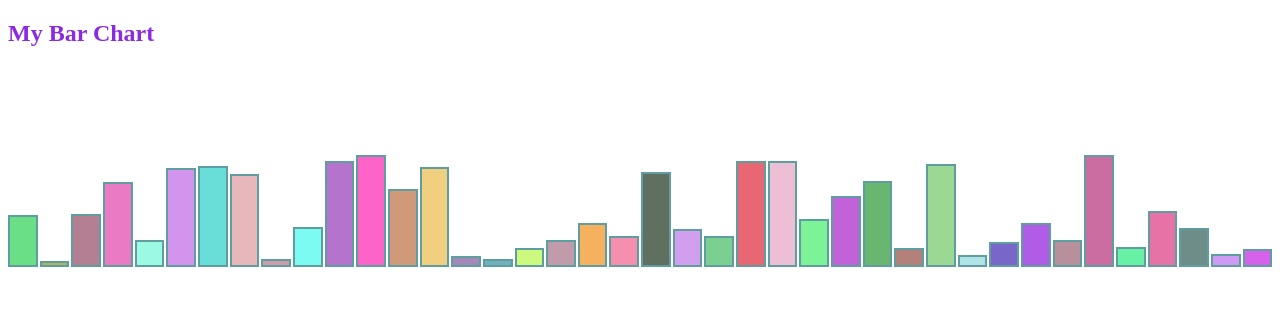
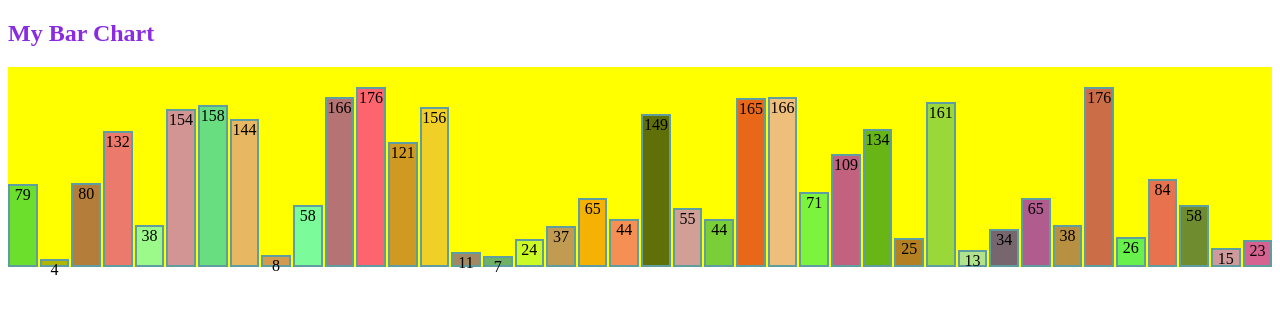
Before and after one commit to mort108v/strings, a plain HTML site: page loops/barchart/barchart.html in a window 1280 px wide. Drawn offline with Linux system fonts and the light colour scheme.

Commit message:
Barchart with Height number in bars

```diff
--- a/loops/barchart/barchart.css
+++ b/loops/barchart/barchart.css
@@ -4,6 +4,7 @@
     display: flex;
     gap: 2px;
     height: 200px;
+    background-color: yellow;
 }
 
 .bar {
@@ -12,6 +13,7 @@
     border: solid 2px cadetblue;
     background-color: aqua;
     align-self: flex-end;
+    text-align: center;
 }
 
 h2 {
--- a/loops/barchart/barchart.js
+++ b/loops/barchart/barchart.js
@@ -7,7 +7,7 @@ let myBarArray = Array.from({ length: 40 }, (_, i) => { return { height: getMyNu
 
 function getMyNumberOfCustomers() {
     console.log("Get number of customers")
-    return Math.floor(Math.random() * 120);
+    return Math.floor(Math.random() * 195);
 }
 
 addEventListener("load", startBarchart);
@@ -45,6 +45,7 @@ function changeHeightOfBars() {
     for (let i = 0; i < bars.children.length; i++) {
 
         bars.children[i].style.height = myBarArray[i].height + "px";
+        bars.children[i].innerHTML = myBarArray[i].height;
         bars.children[i].style.backgroundColor = myBarArray[i].randomColor;
         // Input random colors
     }
```
